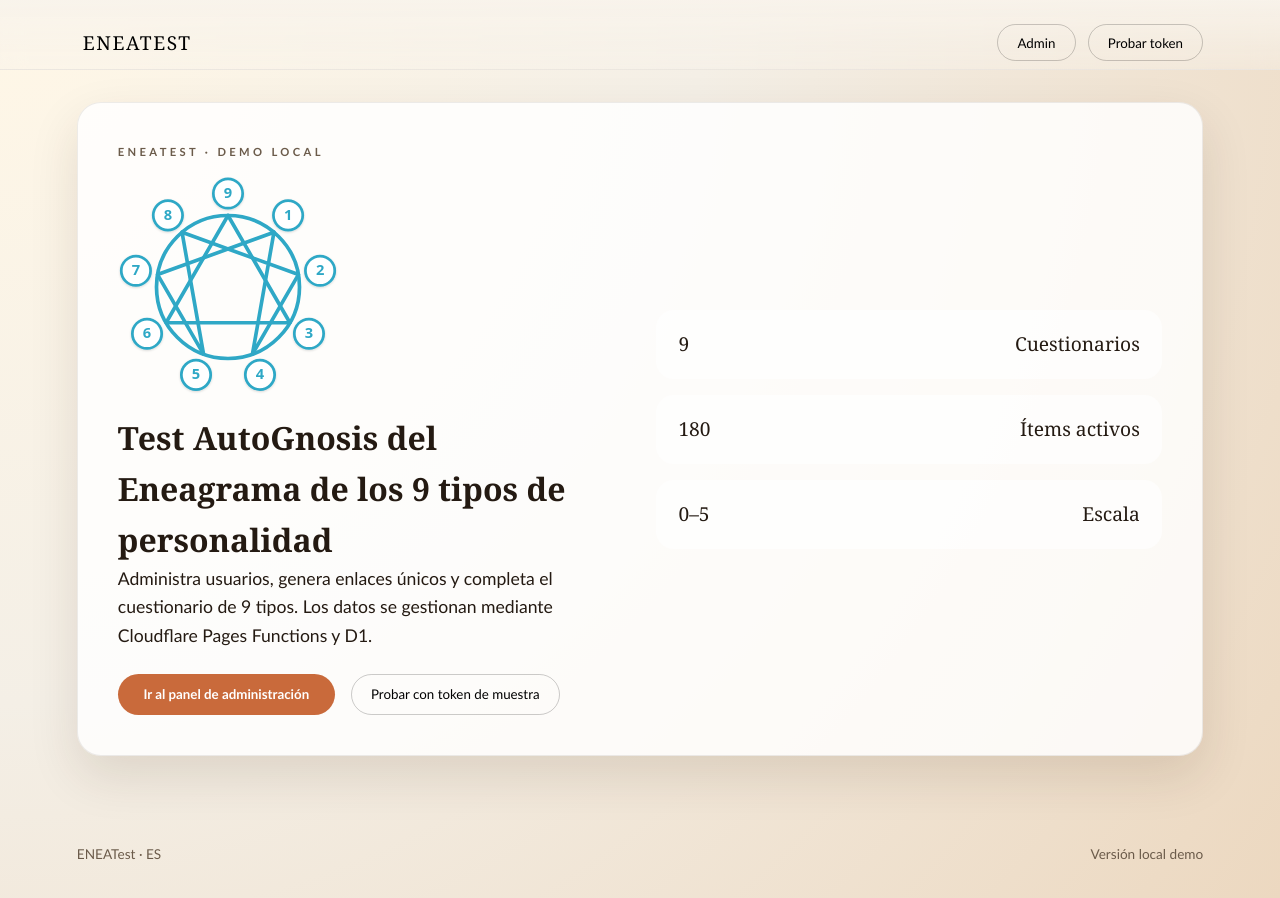
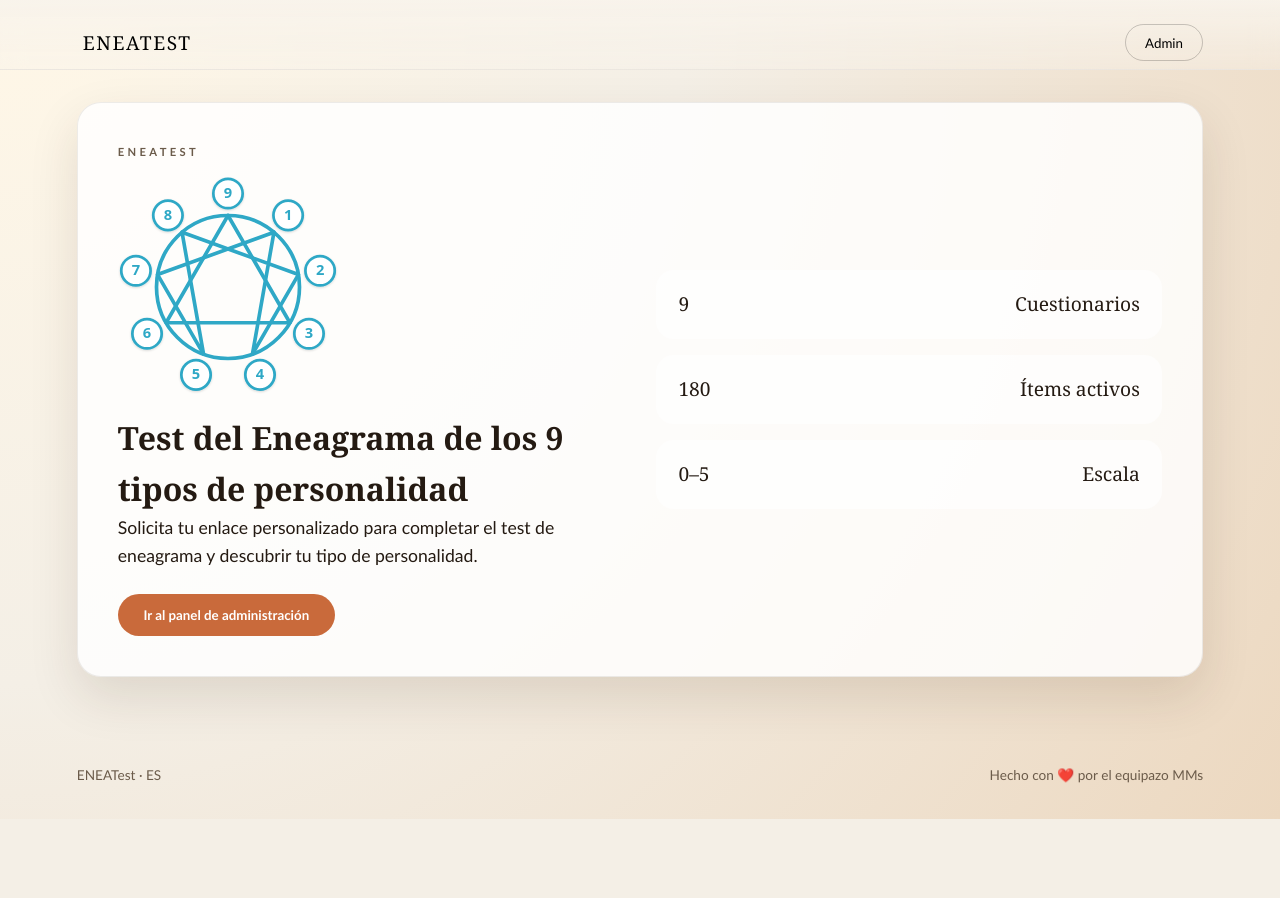
Before and after one commit to devilcius/eneatest, a React (Vite) app: page / in a window 1280 px wide. After the commit the page ends 819 px from the top, so only its background shows below. Built offline with nearby package versions, Linux system fonts and the light colour scheme.

Commit message:
chore: remove local development references

```diff
--- a/data/test-auto-gnosis.json
+++ b/data/test-auto-gnosis.json
@@ -1,7 +1,7 @@
 {
   "test": {
     "id": "autognosis-eneagrama-9",
-    "name": "Test AutoGnosis del Eneagrama de los 9 tipos de personalidad",
+    "name": "Test del Eneagrama de los 9 tipos de personalidad",
     "source_pdf": "test-auto-gnosis.pdf",
     "language": "es",
     "scale": {
--- a/src/components/Footer.jsx
+++ b/src/components/Footer.jsx
@@ -2,7 +2,7 @@ function Footer({ language }) {
   return (
     <footer className="footer">
       <span>ENEATest · {language.toUpperCase()}</span>
-      <span>Versión local demo</span>
+      <span>Hecho con ❤️ por el equipazo MMs</span>
     </footer>
   )
 }
--- a/src/components/TopBar.jsx
+++ b/src/components/TopBar.jsx
@@ -10,9 +10,6 @@ function TopBar() {
         <button className="ghost" onClick={() => navigateTo('/admin')}>
           Admin
         </button>
-        <button className="ghost" onClick={() => navigateTo('/t/demo')}>
-          Probar token
-        </button>
       </div>
     </header>
   )
--- a/src/pages/HomePage.jsx
+++ b/src/pages/HomePage.jsx
@@ -4,19 +4,15 @@ function HomePage({ definition, activeItemCount }) {
   return (
     <div className="panel hero">
       <div>
-        <p className="eyebrow">ENEATest · Demo local</p>
+        <p className="eyebrow">ENEATest</p>
         <img className="hero-logo" src="/img/eneatest.svg" alt="ENEATest logo" />
         <h1>{definition.name}</h1>
         <p className="lede">
-          Administra usuarios, genera enlaces únicos y completa el cuestionario de 9 tipos. Los
-          datos se gestionan mediante Cloudflare Pages Functions y D1.
+          Solicita tu enlace personalizado para completar el test de eneagrama y descubrir tu tipo de personalidad.
         </p>
         <div className="actions">
           <button className="primary" onClick={() => navigateTo('/admin')}>
             Ir al panel de administración
-          </button>
-          <button className="ghost" onClick={() => navigateTo('/t/demo')}>
-            Probar con token de muestra
           </button>
         </div>
       </div>
```
